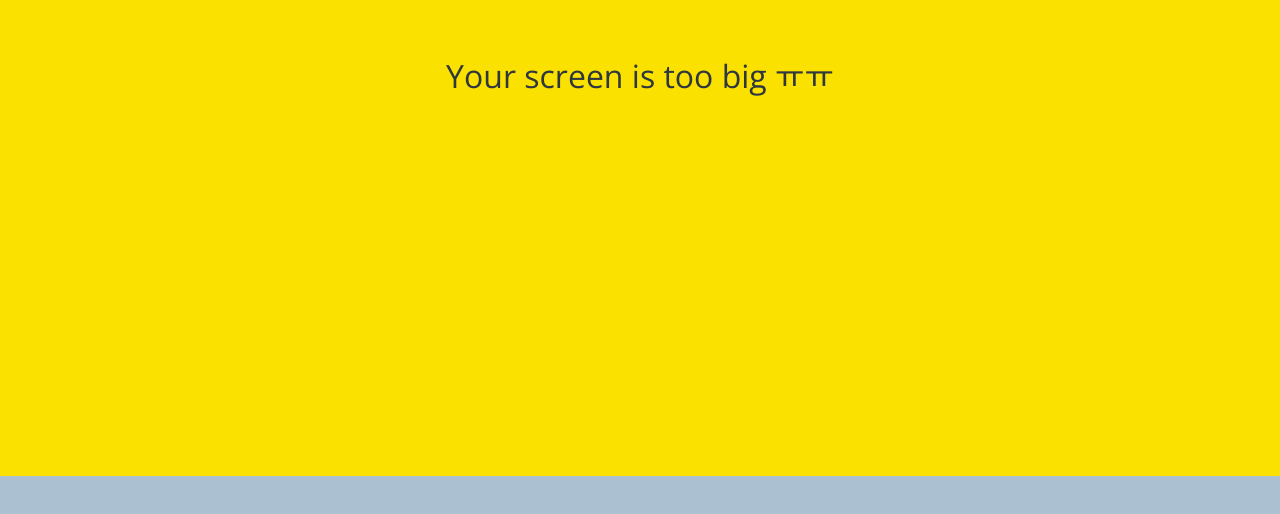
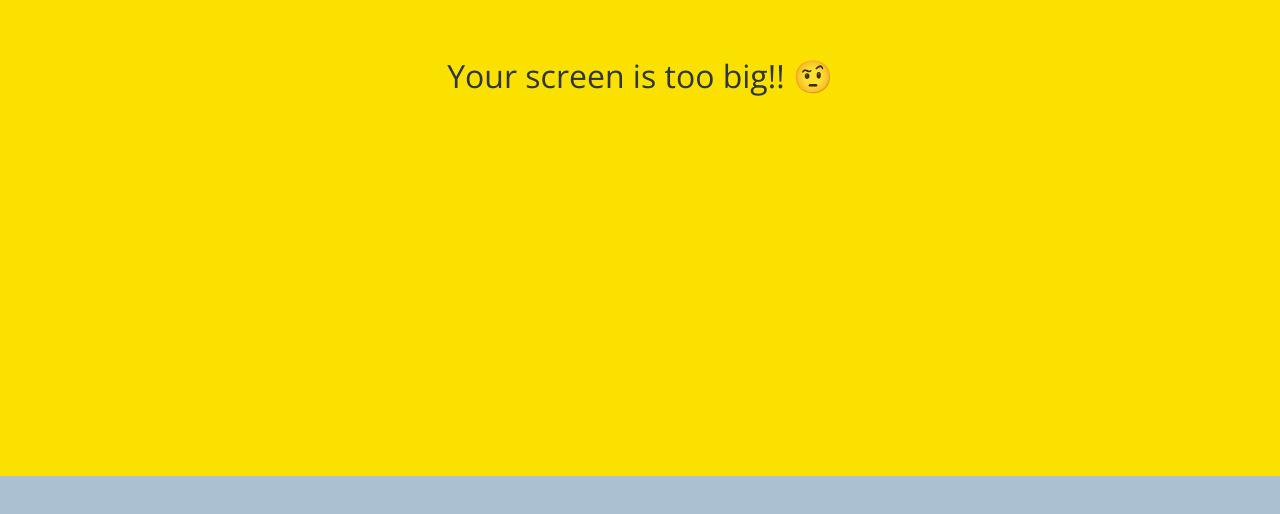
Before and after one commit to ronac7/kakao-clone-2021, a plain HTML site: page chat.html in a window 1280 px wide. Shown: the part 324-838 px from the top of the page. Drawn offline with nearby package versions, Linux system fonts and the light colour scheme.

Commit message:
!! 🤨to all pages

```diff
--- a/chat.html
+++ b/chat.html
@@ -75,7 +75,7 @@
     </form>
 
     <div id="no-mobile">
-      <span>Your screen is too big ㅠㅠ</span>
+      <span>Your screen is too big!! 🤨</span>
     </div>
 
     <script
```
Also changed, not shown: chats.html (+1 -1 lines), find.html (+1 -1 lines), index.html (+1 -1 lines), more.html (+1 -1 lines), settings.html (+1 -1 lines).
